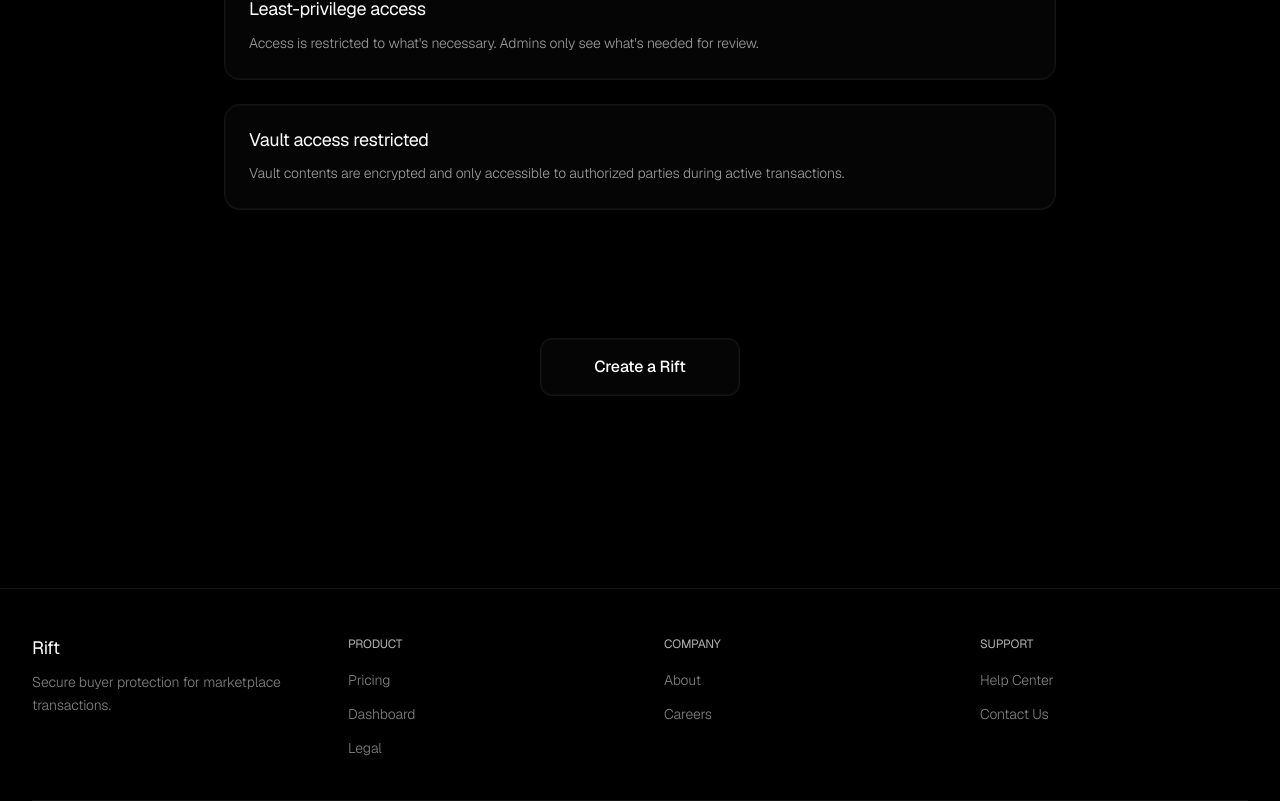
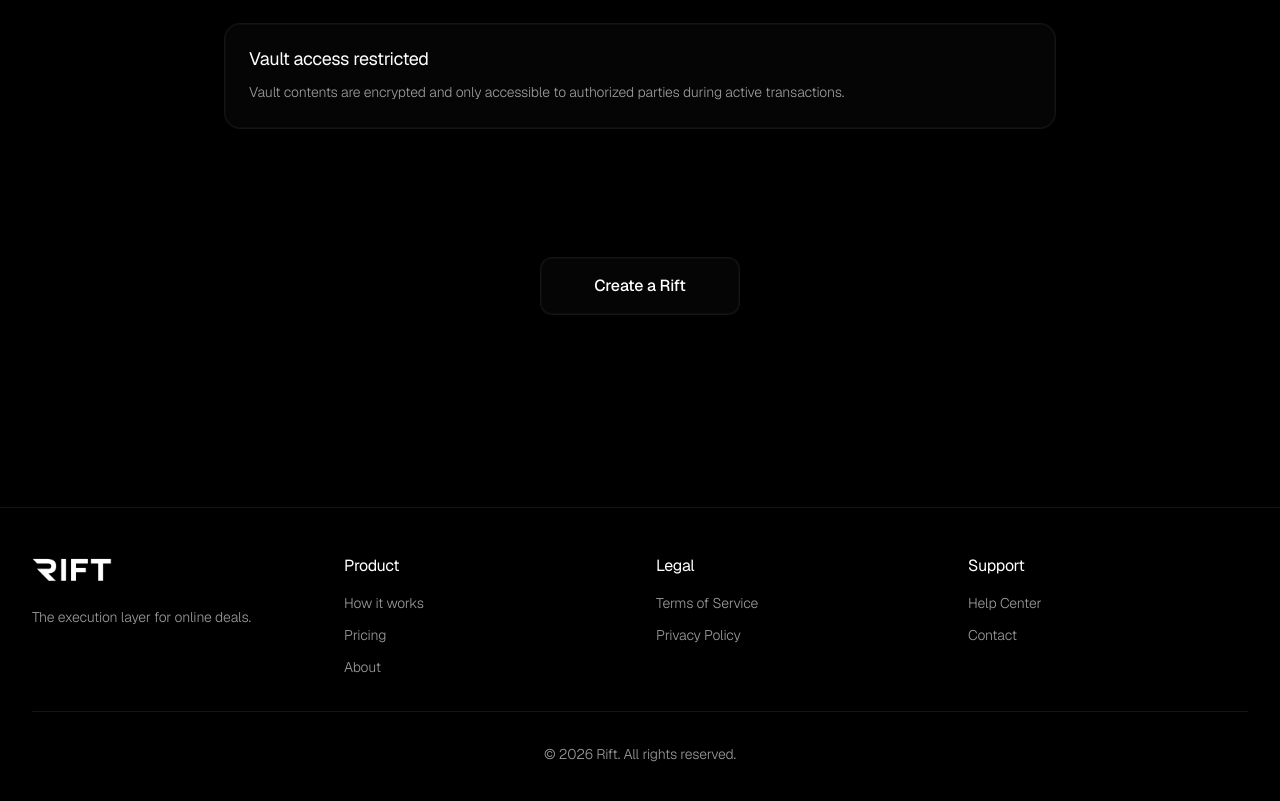
Before and after one commit to nav2424/rift, a Next.js app: page /about in a window 1280 px wide. Shown: the part 1985-2786 px from the top of the page. Built offline with nearby package versions, Linux system fonts and the light colour scheme; no server answers.

Commit message:
Fix duplicate navbar: Update root layout to conditionally use MarketingLayout/AppLayout

```diff
--- a/app/layout.tsx
+++ b/app/layout.tsx
@@ -1,13 +1,17 @@
+'use client'
+
 import type { Metadata } from "next";
 import { Geist, Geist_Mono } from "next/font/google";
 import { SpeedInsights } from "@vercel/speed-insights/next";
 import { Analytics } from "@vercel/analytics/react";
 import "./globals.css";
 import Providers from "@/components/Providers";
-import Navbar from "@/components/Navbar";
-import Footer from "@/components/Footer";
 import ScrollToTop from "@/components/ScrollToTop";
 import Chatbot from "@/components/Chatbot";
+import { usePathname } from "next/navigation";
+import { useSession } from "next-auth/react";
+import MarketingLayout from "@/components/layouts/MarketingLayout";
+import AppLayout from "@/components/layouts/AppLayout";
 
 const geistSans = Geist({
   variable: "--font-geist-sans",
@@ -19,36 +23,8 @@ const geistMono = Geist_Mono({
   subsets: ["latin"],
 });
 
-export const metadata: Metadata = {
-  metadataBase: new URL(process.env.NEXT_PUBLIC_APP_URL ?? "http://localhost:3000"),
-  title: "Rift - Secure Buyer Protection for Marketplace Deals",
-  description: "Send money safely, receive goods, and release funds only when everything checks out.",
-  // Icons are handled via file-based convention (app/icon.svg, app/icon.png, etc.)
-  // See: https://nextjs.org/docs/app/api-reference/file-conventions/metadata/app-icons
-  openGraph: {
-    title: "Rift - Secure Buyer Protection for Marketplace Deals",
-    description: "Send money safely, receive goods, and release funds only when everything checks out.",
-    images: [
-      {
-        url: '/rift-logo.png',
-        width: 1200,
-        height: 630,
-        alt: 'Rift Logo',
-      },
-    ],
-    type: 'website',
-  },
-  twitter: {
-    card: 'summary_large_image',
-    title: "Rift - Secure Buyer Protection for Marketplace Deals",
-    description: "Send money safely, receive goods, and release funds only when everything checks out.",
-    images: ['/rift-logo.png'],
-  },
-  appleWebApp: {
-    capable: true,
-    statusBarStyle: 'black-translucent',
-  },
-};
+// Metadata is now defined in individual page.tsx files or specific layout files
+// This root layout focuses on structural elements and global providers.
 
 export const viewport = {
   width: 'device-width',
@@ -63,6 +39,35 @@ export default function RootLayout({
 }: Readonly<{
   children: React.ReactNode;
 }>) {
+  const pathname = usePathname();
+  const { data: session, status } = useSession();
+
+  const isMarketingRoute = [
+    '/',
+    '/landing',
+    '/pricing',
+    '/about',
+    '/auth/signin',
+    '/auth/signup',
+    '/auth/forgot-password',
+    '/auth/reset-password',
+  ].includes(pathname);
+
+  const isAuthenticated = status === 'authenticated';
+
+  // Render loading state if session is still loading
+  if (status === 'loading') {
+    return (
+      <html lang="en" className="dark" suppressHydrationWarning>
+        <body
+          className={`${geistSans.variable} ${geistMono.variable} antialiased bg-black text-white min-h-screen flex flex-col items-center justify-center`}
+        >
+          <div className="text-white/60 font-light">Loading...</div>
+        </body>
+      </html>
+    );
+  }
+
   return (
     <html lang="en" className="dark" suppressHydrationWarning>
       <body
@@ -70,9 +75,11 @@ export default function RootLayout({
       >
         <Providers>
           <ScrollToTop />
-          <Navbar />
-          <main className="flex-1">{children}</main>
-          <Footer />
+          {isAuthenticated && !isMarketingRoute ? (
+            <AppLayout>{children}</AppLayout>
+          ) : (
+            <MarketingLayout>{children}</MarketingLayout>
+          )}
           <Chatbot />
         </Providers>
         <Analytics />
--- a/components/layouts/MarketingLayout.tsx
+++ b/components/layouts/MarketingLayout.tsx
@@ -88,6 +88,75 @@ export default function MarketingLayout({ children }: MarketingLayoutProps) {
 
       {/* Main Content */}
       <main>{children}</main>
+
+      {/* Footer */}
+      <footer className="border-t border-white/8 bg-black/95 backdrop-blur-sm">
+        <div className="max-w-7xl mx-auto px-4 sm:px-6 lg:px-8 py-12">
+          <div className="grid grid-cols-1 md:grid-cols-4 gap-8">
+            <div>
+              <RiftLogo size="md" />
+              <p className="mt-4 text-white/60 font-light text-sm">
+                The execution layer for online deals.
+              </p>
+            </div>
+            <div>
+              <h3 className="text-white font-light mb-4">Product</h3>
+              <ul className="space-y-2">
+                <li>
+                  <Link href="/" className="text-white/60 hover:text-white transition-colors text-sm font-light">
+                    How it works
+                  </Link>
+                </li>
+                <li>
+                  <Link href="/pricing" className="text-white/60 hover:text-white transition-colors text-sm font-light">
+                    Pricing
+                  </Link>
+                </li>
+                <li>
+                  <Link href="/about" className="text-white/60 hover:text-white transition-colors text-sm font-light">
+                    About
+                  </Link>
+                </li>
+              </ul>
+            </div>
+            <div>
+              <h3 className="text-white font-light mb-4">Legal</h3>
+              <ul className="space-y-2">
+                <li>
+                  <Link href="/terms" className="text-white/60 hover:text-white transition-colors text-sm font-light">
+                    Terms of Service
+                  </Link>
+                </li>
+                <li>
+                  <Link href="/privacy" className="text-white/60 hover:text-white transition-colors text-sm font-light">
+                    Privacy Policy
+                  </Link>
+                </li>
+              </ul>
+            </div>
+            <div>
+              <h3 className="text-white font-light mb-4">Support</h3>
+              <ul className="space-y-2">
+                <li>
+                  <Link href="/support" className="text-white/60 hover:text-white transition-colors text-sm font-light">
+                    Help Center
+                  </Link>
+                </li>
+                <li>
+                  <Link href="/contact" className="text-white/60 hover:text-white transition-colors text-sm font-light">
+                    Contact
+                  </Link>
+                </li>
+              </ul>
+            </div>
+          </div>
+          <div className="mt-8 pt-8 border-t border-white/8 text-center">
+            <p className="text-white/60 font-light text-sm">
+              © {new Date().getFullYear()} Rift. All rights reserved.
+            </p>
+          </div>
+        </div>
+      </footer>
     </div>
   )
 }
```
